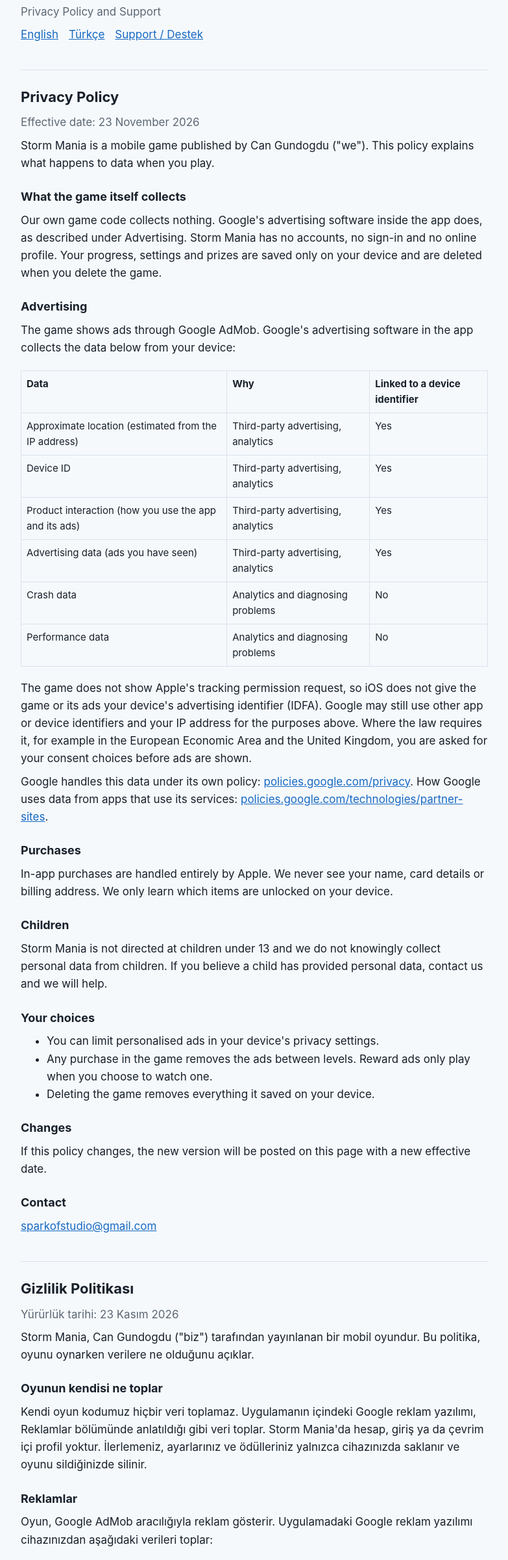
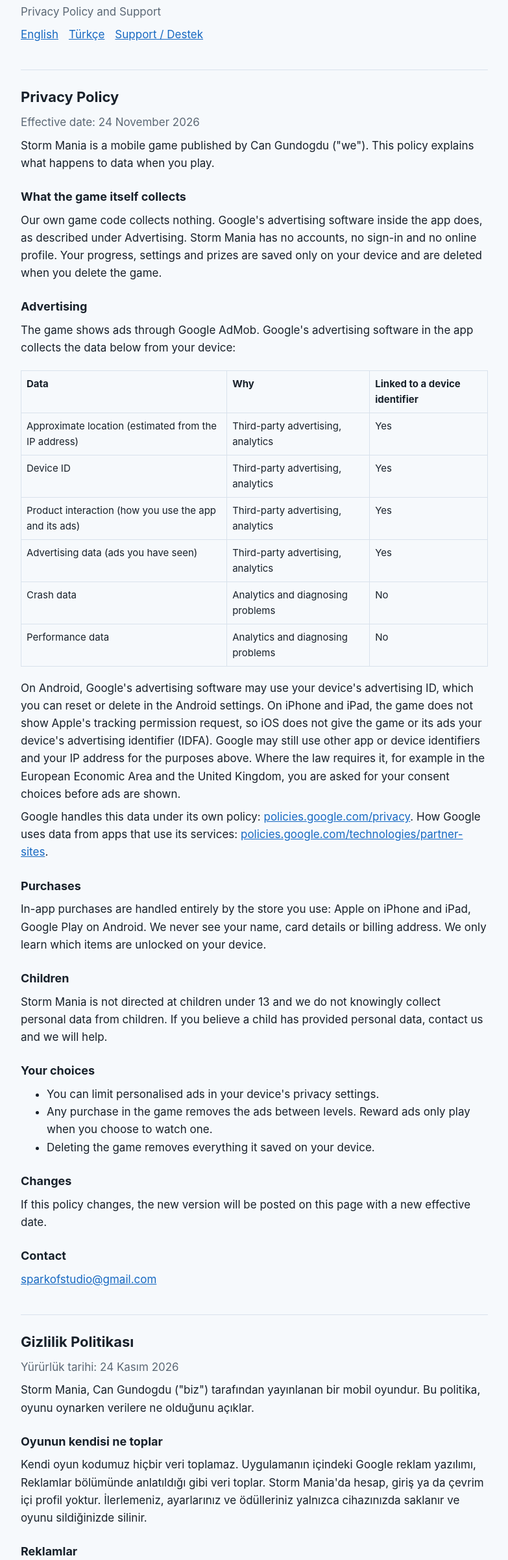
Before and after one commit to sparkofstudio/storm-mania, a plain HTML site: page index.html in a window 1280 px wide. Shown: the part 80-2481 px from the top of the page at 65% size, without its empty margins (248-1031 px from the left). Drawn offline with Linux system fonts and the light colour scheme.

Commit message:
Cover the Android version

```diff
--- a/index.html
+++ b/index.html
@@ -20,17 +20,17 @@ p,ul{margin:8px 0}.muted{color:var(--muted)}a{color:var(--accent)}.tw{overflow-x
 <nav><a href="#en">English</a><a href="#tr">Türkçe</a><a href="#support">Support / Destek</a></nav>
 
 <h2 id="en">Privacy Policy</h2>
-<p class="muted">Effective date: 23 November 2026</p>
+<p class="muted">Effective date: 24 November 2026</p>
 <p>Storm Mania is a mobile game published by Can Gundogdu ("we"). This policy explains what happens to data when you play.</p>
 <h3>What the game itself collects</h3>
 <p>Our own game code collects nothing. Google's advertising software inside the app does, as described under Advertising. Storm Mania has no accounts, no sign-in and no online profile. Your progress, settings and prizes are saved only on your device and are deleted when you delete the game.</p>
 <h3>Advertising</h3>
 <p>The game shows ads through Google AdMob. Google's advertising software in the app collects the data below from your device:</p>
 <div class="tw"><table><tr><th>Data</th><th>Why</th><th>Linked to a device identifier</th></tr><tr><td>Approximate location (estimated from the IP address)</td><td>Third-party advertising, analytics</td><td>Yes</td></tr><tr><td>Device ID</td><td>Third-party advertising, analytics</td><td>Yes</td></tr><tr><td>Product interaction (how you use the app and its ads)</td><td>Third-party advertising, analytics</td><td>Yes</td></tr><tr><td>Advertising data (ads you have seen)</td><td>Third-party advertising, analytics</td><td>Yes</td></tr><tr><td>Crash data</td><td>Analytics and diagnosing problems</td><td>No</td></tr><tr><td>Performance data</td><td>Analytics and diagnosing problems</td><td>No</td></tr></table></div>
-<p>The game does not show Apple's tracking permission request, so iOS does not give the game or its ads your device's advertising identifier (IDFA). Google may still use other app or device identifiers and your IP address for the purposes above. Where the law requires it, for example in the European Economic Area and the United Kingdom, you are asked for your consent choices before ads are shown.</p>
+<p>On Android, Google's advertising software may use your device's advertising ID, which you can reset or delete in the Android settings. On iPhone and iPad, the game does not show Apple's tracking permission request, so iOS does not give the game or its ads your device's advertising identifier (IDFA). Google may still use other app or device identifiers and your IP address for the purposes above. Where the law requires it, for example in the European Economic Area and the United Kingdom, you are asked for your consent choices before ads are shown.</p>
 <p>Google handles this data under its own policy: <a href="https://policies.google.com/privacy">policies.google.com/privacy</a>. How Google uses data from apps that use its services: <a href="https://policies.google.com/technologies/partner-sites">policies.google.com/technologies/partner-sites</a>.</p>
 <h3>Purchases</h3>
-<p>In-app purchases are handled entirely by Apple. We never see your name, card details or billing address. We only learn which items are unlocked on your device.</p>
+<p>In-app purchases are handled entirely by the store you use: Apple on iPhone and iPad, Google Play on Android. We never see your name, card details or billing address. We only learn which items are unlocked on your device.</p>
 <h3>Children</h3>
 <p>Storm Mania is not directed at children under 13 and we do not knowingly collect personal data from children. If you believe a child has provided personal data, contact us and we will help.</p>
 <h3>Your choices</h3>
@@ -46,17 +46,17 @@ p,ul{margin:8px 0}.muted{color:var(--muted)}a{color:var(--accent)}.tw{overflow-x
 
 <h2 id="tr" lang="tr">Gizlilik Politikası</h2>
 <div lang="tr">
-<p class="muted">Yürürlük tarihi: 23 Kasım 2026</p>
+<p class="muted">Yürürlük tarihi: 24 Kasım 2026</p>
 <p>Storm Mania, Can Gundogdu ("biz") tarafından yayınlanan bir mobil oyundur. Bu politika, oyunu oynarken verilere ne olduğunu açıklar.</p>
 <h3>Oyunun kendisi ne toplar</h3>
 <p>Kendi oyun kodumuz hiçbir veri toplamaz. Uygulamanın içindeki Google reklam yazılımı, Reklamlar bölümünde anlatıldığı gibi veri toplar. Storm Mania'da hesap, giriş ya da çevrim içi profil yoktur. İlerlemeniz, ayarlarınız ve ödülleriniz yalnızca cihazınızda saklanır ve oyunu sildiğinizde silinir.</p>
 <h3>Reklamlar</h3>
 <p>Oyun, Google AdMob aracılığıyla reklam gösterir. Uygulamadaki Google reklam yazılımı cihazınızdan aşağıdaki verileri toplar:</p>
 <div class="tw"><table><tr><th>Veri</th><th>Amaç</th><th>Cihaz tanımlayıcısına bağlı mı</th></tr><tr><td>Yaklaşık konum (IP adresinden tahmin edilir)</td><td>Üçüncü taraf reklamcılık, analiz</td><td>Evet</td></tr><tr><td>Cihaz kimliği</td><td>Üçüncü taraf reklamcılık, analiz</td><td>Evet</td></tr><tr><td>Ürün etkileşimi (uygulamayı ve reklamları nasıl kullandığınız)</td><td>Üçüncü taraf reklamcılık, analiz</td><td>Evet</td></tr><tr><td>Reklam verisi (gördüğünüz reklamlar)</td><td>Üçüncü taraf reklamcılık, analiz</td><td>Evet</td></tr><tr><td>Çökme verisi</td><td>Analiz ve sorun tespiti</td><td>Hayır</td></tr><tr><td>Performans verisi</td><td>Analiz ve sorun tespiti</td><td>Hayır</td></tr></table></div>
-<p>Oyun, Apple'ın izleme izni penceresini göstermez. Bu nedenle iOS, cihazınızın reklam kimliğini (IDFA) oyuna ya da reklamlarına vermez. Google yukarıdaki amaçlar için başka uygulama ya da cihaz tanımlayıcılarını ve IP adresinizi kullanabilir. Yasanın gerektirdiği yerlerde, örneğin Avrupa Ekonomik Alanı ve Birleşik Krallık'ta, reklam gösterilmeden önce rıza tercihleriniz sorulur.</p>
+<p>Android'de Google'ın reklam yazılımı cihazınızın reklam kimliğini kullanabilir. Bu kimliği Android ayarlarından sıfırlayabilir ya da silebilirsiniz. iPhone ve iPad'de oyun, Apple'ın izleme izni penceresini göstermez. Bu nedenle iOS, cihazınızın reklam kimliğini (IDFA) oyuna ya da reklamlarına vermez. Google yukarıdaki amaçlar için başka uygulama ya da cihaz tanımlayıcılarını ve IP adresinizi kullanabilir. Yasanın gerektirdiği yerlerde, örneğin Avrupa Ekonomik Alanı ve Birleşik Krallık'ta, reklam gösterilmeden önce rıza tercihleriniz sorulur.</p>
 <p>Google bu verileri kendi politikasına göre işler: <a href="https://policies.google.com/privacy">policies.google.com/privacy</a>. Google'ın hizmetlerini kullanan uygulamalardan gelen verileri nasıl kullandığı: <a href="https://policies.google.com/technologies/partner-sites">policies.google.com/technologies/partner-sites</a>.</p>
 <h3>Satın almalar</h3>
-<p>Uygulama içi satın almaların tamamını Apple yürütür. Adınızı, kart bilgilerinizi ya da fatura adresinizi hiçbir zaman görmeyiz. Yalnızca cihazınızda hangi öğelerin açık olduğunu öğreniriz.</p>
+<p>Uygulama içi satın almaların tamamını kullandığınız mağaza yürütür: iPhone ve iPad'de Apple, Android'de Google Play. Adınızı, kart bilgilerinizi ya da fatura adresinizi hiçbir zaman görmeyiz. Yalnızca cihazınızda hangi öğelerin açık olduğunu öğreniriz.</p>
 <h3>Çocuklar</h3>
 <p>Storm Mania 13 yaşından küçük çocuklara yönelik değildir ve çocuklardan bilerek kişisel veri toplamayız. Bir çocuğun kişisel veri paylaştığını düşünüyorsanız bize yazın, yardımcı oluruz.</p>
 <h3>Seçenekleriniz</h3>
```
